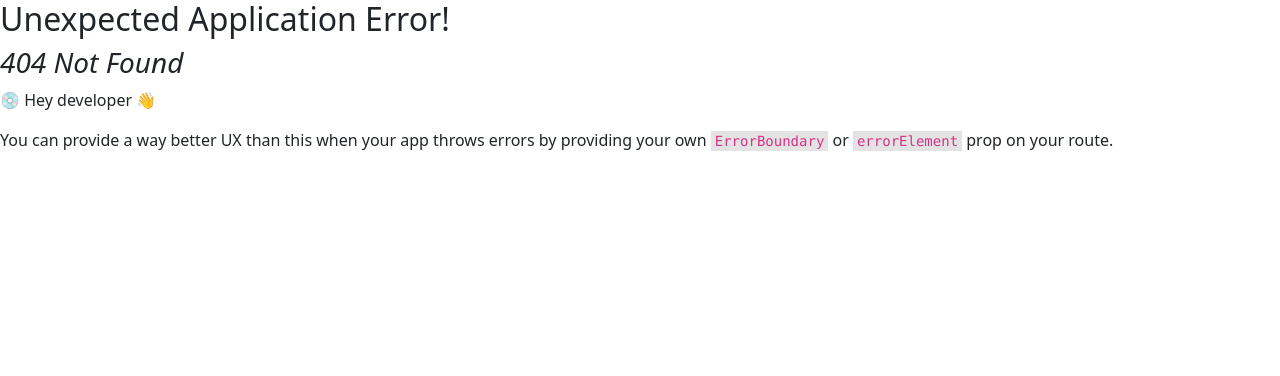
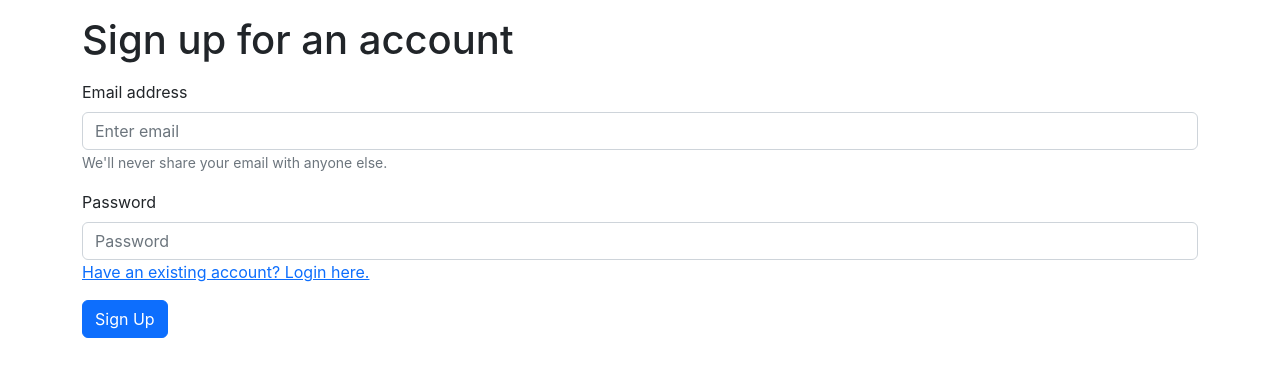
Before and after one commit to happyharis/pcweb5-tinkergram-v2, a React (Create React App) app: page /signup in a window 1280 px wide. Before the commit this address had no page. Shown: the top 376 px of the page. Built offline with nearby package versions, Linux system fonts and the light colour scheme.

Commit message:
Add routes components

```diff
--- a/package.json
+++ b/package.json
@@ -8,6 +8,7 @@
     "@testing-library/user-event": "^13.5.0",
     "axios": "^1.2.1",
     "bootstrap": "^5.2.3",
+    "firebase": "^9.15.0",
     "react": "^18.2.0",
     "react-bootstrap": "^2.7.0",
     "react-dom": "^18.2.0",
--- a/src/App.js
+++ b/src/App.js
@@ -1,61 +1,19 @@
 import "bootstrap/dist/css/bootstrap.min.css";
-import { useEffect, useState } from "react";
-import { Container, Image, Nav, Navbar, Row } from "react-bootstrap";
-import { Link } from "react-router-dom";
 
-function App() {
-  const [posts, setPosts] = useState([]);
+import React from "react";
+import { Route, Routes } from "react-router-dom";
+import LoginPage from "./views/LoginPage";
+import PostPageHome from "./views/PostPageHome";
+import SignUpPage from "./views/SignUpPage";
 
-  async function getAllPosts() {}
-
-  useEffect(() => {
-    getAllPosts();
-  }, []);
-
-  const ImagesRow = () => {
-    return posts.map((post, index) => <ImageSquare key={index} post={post} />);
-  };
-
+export default function App() {
   return (
     <>
-      <Navbar variant="light" bg="light">
-        <Container>
-          <Navbar.Brand href="/">Tinkergram</Navbar.Brand>
-          <Nav>
-            <Nav.Link href="/add">New Post</Nav.Link>
-          </Nav>
-        </Container>
-      </Navbar>
-      <Container>
-        <Row>
-          <ImagesRow />
-        </Row>
-      </Container>
+      <Routes>
+        <Route path="/" element={<PostPageHome />} />
+        <Route path="/signup" element={<SignUpPage />} />
+        <Route path="/login" element={<LoginPage />} />
+      </Routes>
     </>
   );
 }
-
-function ImageSquare({ post }) {
-  const { image, id } = post;
-  return (
-    <Link
-      to={`post/${id}`}
-      style={{
-        width: "18rem",
-        marginLeft: "1rem",
-        marginTop: "2rem",
-      }}
-    >
-      <Image
-        src={image}
-        style={{
-          objectFit: "cover",
-          width: "18rem",
-          height: "18rem",
-        }}
-      />
-    </Link>
-  );
-}
-
-export default App;
--- a/src/index.js
+++ b/src/index.js
@@ -1,37 +1,17 @@
+import "bootstrap/dist/css/bootstrap.min.css";
 import React from "react";
 import ReactDOM from "react-dom/client";
+import { BrowserRouter } from "react-router-dom";
+import App from "./App";
 import "./index.css";
-import App from "./App";
 import reportWebVitals from "./reportWebVitals";
-import "bootstrap/dist/css/bootstrap.min.css";
-import { createBrowserRouter, RouterProvider } from "react-router-dom";
-import PostPageAdd from "./views/PostPageAdd";
-import PostPageDetails from "./views/PostPageDetails";
-import PostPageUpdate from "./views/PostPageUpdate";
-
-const router = createBrowserRouter([
-  {
-    path: "/",
-    element: <App />,
-  },
-  {
-    path: "/add",
-    element: <PostPageAdd />,
-  },
-  {
-    path: "/post/:id",
-    element: <PostPageDetails />,
-  },
-  {
-    path: "/update/:id",
-    element: <PostPageUpdate />,
-  },
-]);
 
 const root = ReactDOM.createRoot(document.getElementById("root"));
 root.render(
   <React.StrictMode>
-    <RouterProvider router={router} />
+    <BrowserRouter>
+      <App />
+    </BrowserRouter>
   </React.StrictMode>
 );
 
--- /dev/null
+++ b/src/views/LoginPage.js
@@ -0,0 +1,28 @@
+import React from "react";
+import { Button, Container, Form } from "react-bootstrap";
+
+export default function LoginPage() {
+  return (
+    <Container>
+      <h1 className="my-3">Login to your account</h1>
+      <Form>
+        <Form.Group className="mb-3" controlId="formBasicEmail">
+          <Form.Label>Email address</Form.Label>
+          <Form.Control type="email" placeholder="Enter email" />
+          <Form.Text className="text-muted">
+            We'll never share your email with anyone else.
+          </Form.Text>
+        </Form.Group>
+
+        <Form.Group className="mb-3" controlId="formBasicPassword">
+          <Form.Label>Password</Form.Label>
+          <Form.Control type="password" placeholder="Password" />
+          <a href="/signup">Sign up for an account</a>
+        </Form.Group>
+        <Button variant="primary" type="submit">
+          Login
+        </Button>
+      </Form>
+    </Container>
+  );
+}
--- /dev/null
+++ b/src/views/PostPageHome.js
@@ -0,0 +1,59 @@
+import "bootstrap/dist/css/bootstrap.min.css";
+import { useEffect, useState } from "react";
+import { Container, Image, Nav, Navbar, Row } from "react-bootstrap";
+import { Link } from "react-router-dom";
+
+export default function PostPageHome() {
+  const [posts, setPosts] = useState([]);
+
+  async function getAllPosts() {}
+
+  useEffect(() => {
+    getAllPosts();
+  }, []);
+
+  const ImagesRow = () => {
+    return posts.map((post, index) => <ImageSquare key={index} post={post} />);
+  };
+
+  return (
+    <>
+      <Navbar variant="light" bg="light">
+        <Container>
+          <Navbar.Brand href="/">Tinkergram</Navbar.Brand>
+          <Nav>
+            <Nav.Link href="/add">New Post</Nav.Link>
+          </Nav>
+        </Container>
+      </Navbar>
+      <Container>
+        <Row>
+          <ImagesRow />
+        </Row>
+      </Container>
+    </>
+  );
+}
+
+function ImageSquare({ post }) {
+  const { image, id } = post;
+  return (
+    <Link
+      to={`post/${id}`}
+      style={{
+        width: "18rem",
+        marginLeft: "1rem",
+        marginTop: "2rem",
+      }}
+    >
+      <Image
+        src={image}
+        style={{
+          objectFit: "cover",
+          width: "18rem",
+          height: "18rem",
+        }}
+      />
+    </Link>
+  );
+}
--- /dev/null
+++ b/src/views/SignUpPage.js
@@ -0,0 +1,28 @@
+import React from "react";
+import { Button, Container, Form } from "react-bootstrap";
+
+export default function SignUpPage() {
+  return (
+    <Container>
+      <h1 className="my-3">Sign up for an account</h1>
+      <Form>
+        <Form.Group className="mb-3" controlId="formBasicEmail">
+          <Form.Label>Email address</Form.Label>
+          <Form.Control type="email" placeholder="Enter email" />
+          <Form.Text className="text-muted">
+            We'll never share your email with anyone else.
+          </Form.Text>
+        </Form.Group>
+
+        <Form.Group className="mb-3" controlId="formBasicPassword">
+          <Form.Label>Password</Form.Label>
+          <Form.Control type="password" placeholder="Password" />
+          <a href="/login">Have an existing account? Login here.</a>
+        </Form.Group>
+        <Button variant="primary" type="submit">
+          Sign Up
+        </Button>
+      </Form>
+    </Container>
+  );
+}
```
Also changed, not shown: src/firebase.js (added, +20 -0 lines), 1 other file (tests, documents, lock files or other folders).
